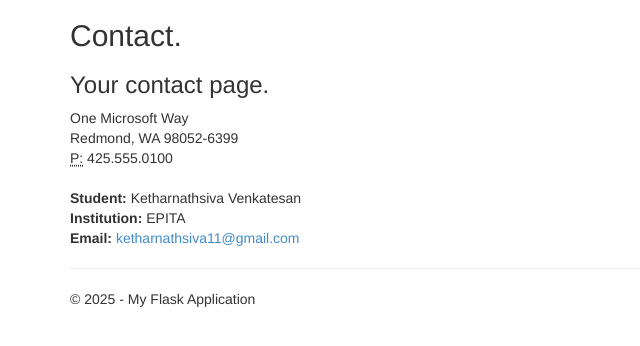
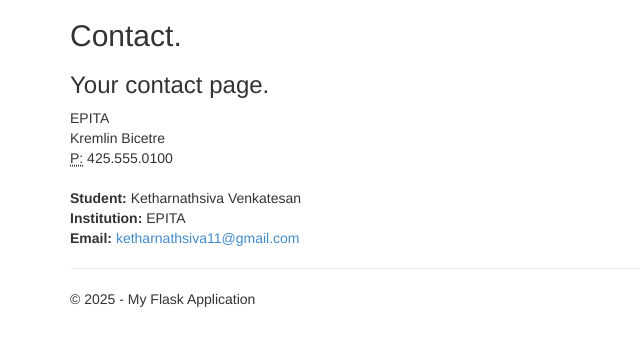
Before and after one commit to Kethar11/devops_exp, a Flask app: page /contact in a window 1280 px wide. Shown: the part 51-397 px from the top of the page, without its empty margins (0-640 px from the left). Run offline with Flask 2, Linux system fonts and the light colour scheme; some libraries are stand-ins or nearby versions.

Commit message:
address updated in contact html

```diff
--- a/FlaskWebProject1/templates/contact.html
+++ b/FlaskWebProject1/templates/contact.html
@@ -6,8 +6,8 @@
 <h3>{{ message }}</h3>
 
 <address>
-    One Microsoft Way<br />
-    Redmond, WA 98052-6399<br />
+    EPITA <br />
+    Kremlin Bicetre<br />
     <abbr title="Phone">P:</abbr>
     425.555.0100
 </address>
```
